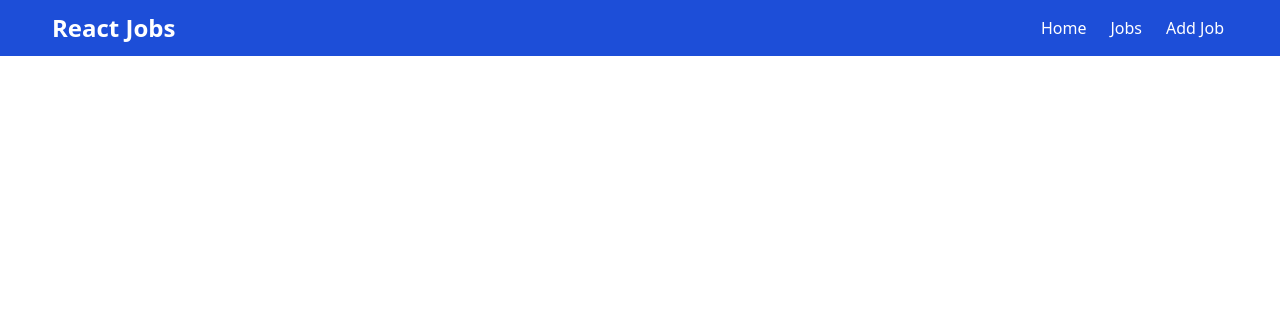
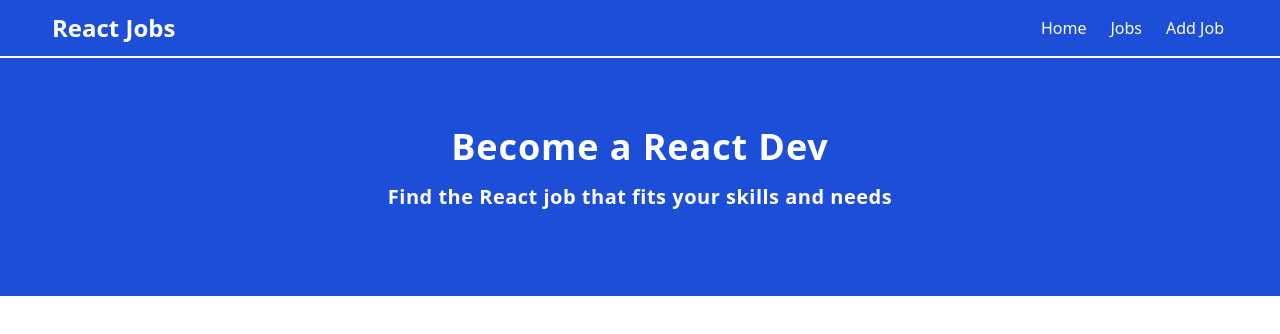
Before and after one commit to ProjectLife21/reactJobs, a React (Vite) app: page / in a window 1280 px wide. Shown: the top 334 px of the page. Built offline with nearby package versions, Linux system fonts and the light colour scheme.

Commit message:
Hero component added

```diff
--- a/src/App.jsx
+++ b/src/App.jsx
@@ -1,10 +1,11 @@
 // components
-import { Navbar } from "./components";
+import { Navbar, Hero } from "./components";
 
 const App = () => {
   return (
     <div>
       <Navbar />
+      <Hero />
     </div>
   );
 };
--- /dev/null
+++ b/src/components/Hero.jsx
@@ -0,0 +1,15 @@
+const Hero = () => {
+  return (
+    <section className="flex justify-center items-center pt-5 pb-5 h-[15rem] bg-blue-700 border-t-2 border-white">
+      <div className="max-w-[1200px] text-white text-center">
+        <h1 className="text-4xl font-bold tracking-wide mb-4">
+          Become a React Dev
+        </h1>
+        <h2 className="text-xl font-bold tracking-wide mb-4">
+          Find the React job that fits your skills and needs
+        </h2>
+      </div>
+    </section>
+  );
+};
+export default Hero;
--- a/src/components/index.js
+++ b/src/components/index.js
@@ -1 +1,2 @@
 export { default as Navbar } from "./Navbar";
+export { default as Hero } from "./Hero";
```
